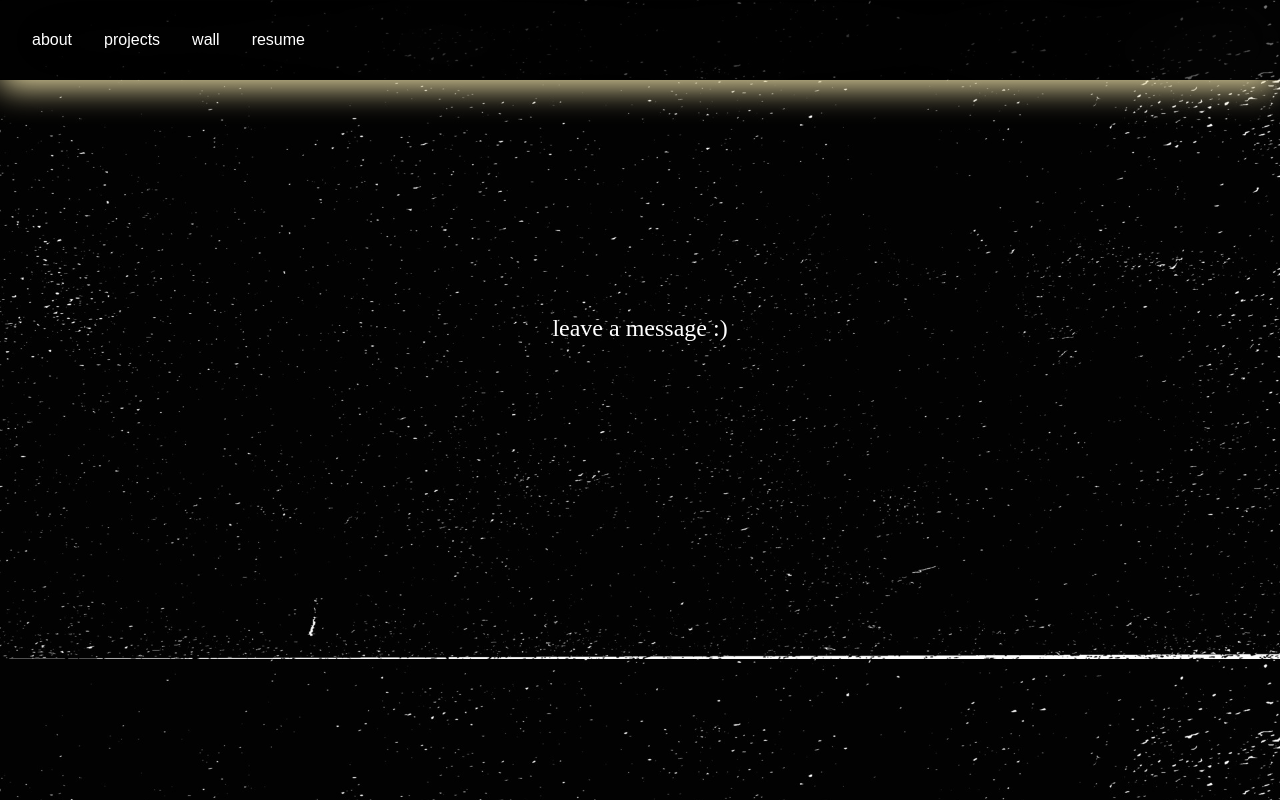
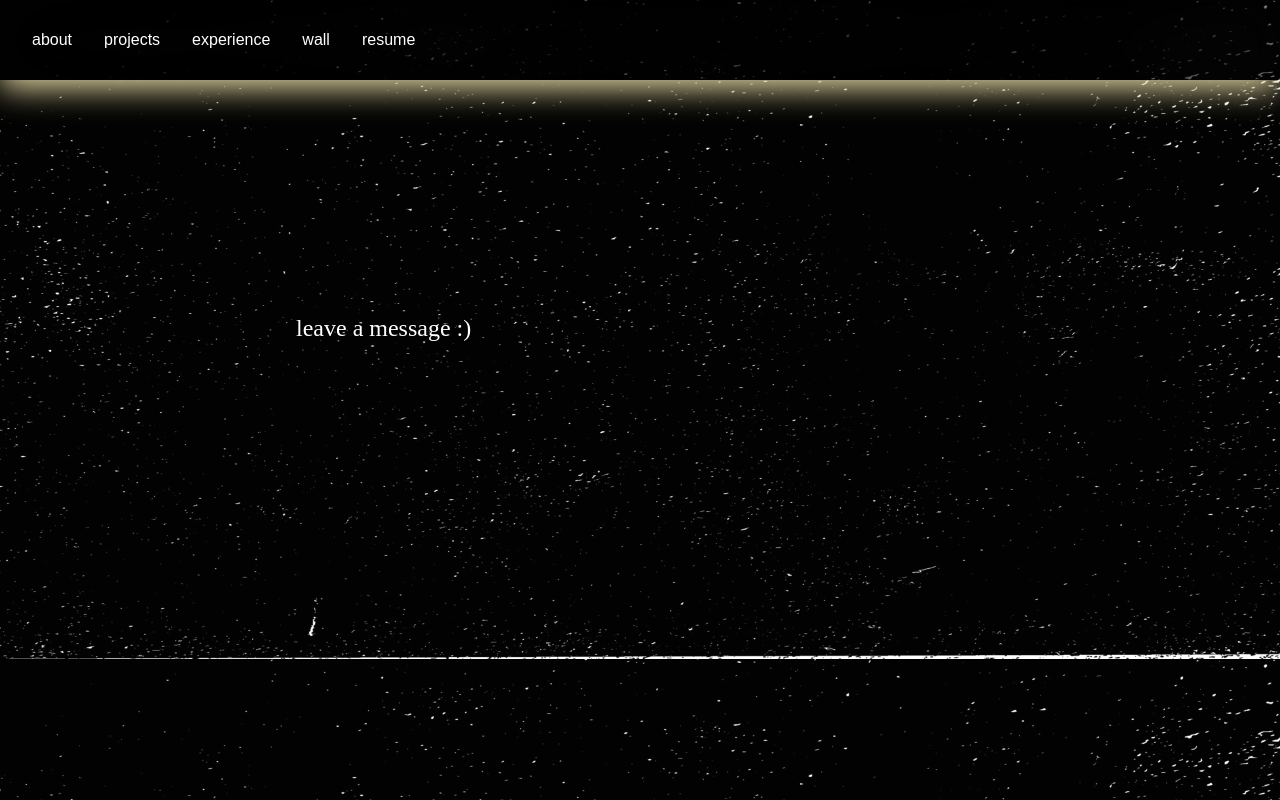
Before and after one commit to fauxriarty/portfolio, a Next.js app: page /wall in a window 1280 px wide. Built offline with nearby package versions, Linux system fonts and the light colour scheme.

Commit message:
exp and wall to go

```diff
--- a/src/components/molecules/navigation.tsx
+++ b/src/components/molecules/navigation.tsx
@@ -13,6 +13,9 @@ export const Navigation = () => {
         </li>
 
         <li>
+          <Link href="/work">experience</Link>
+        </li>
+        <li>
           <Link href="/wall">wall</Link>
         </li>
         <li>
--- a/src/layout/footer.tsx
+++ b/src/layout/footer.tsx
@@ -6,7 +6,7 @@ export const Footer = () => {
   const router = useRouter();
 
   // hide footer on projects and wall pages
-  if (router.pathname === '/projects' || router.pathname === '/wall') {
+  if (router.pathname === '/projects' || router.pathname === '/wall'|| router.pathname === '/work') {
     return null;
   }
 
--- a/src/main.scss
+++ b/src/main.scss
@@ -199,13 +199,10 @@ footer {
 .sec-text{
   display: flex;
   flex-direction: column;
-  justify-content: center;
   justify-self: center;
-  justify-items: center;
   font-size: 1.5rem;
-  align-items: center;
   padding: 1rem;
   margin: auto;
-  max-width: calc(768px / 2);
-  width: 50%;
+  max-width: 48rem;
+  width: 100%;
 }
```
Also changed, not shown: src/pages/work.tsx (added, +7 -0 lines), src/pages/work.scss (added).
